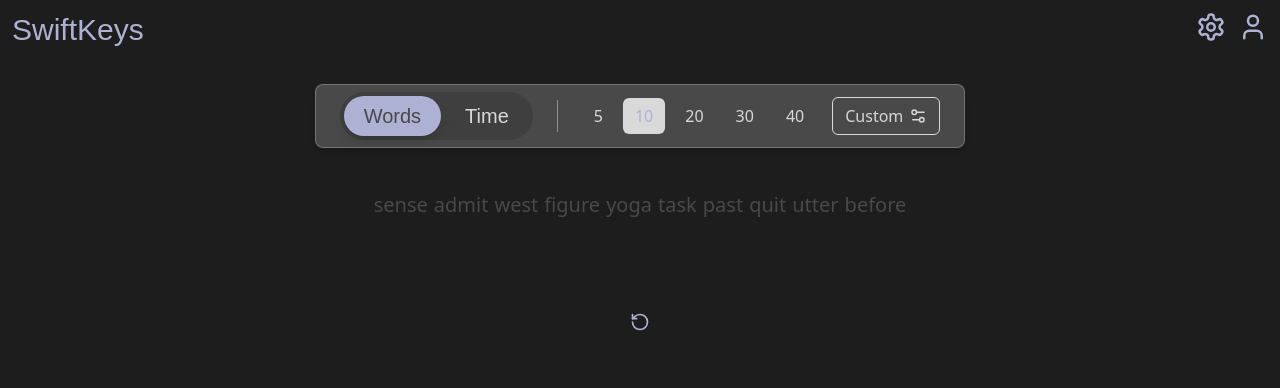
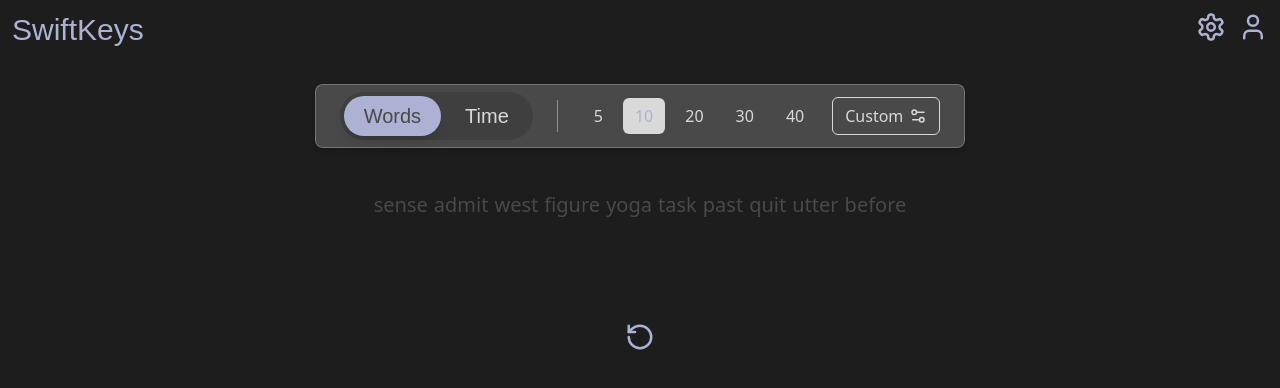
Before and after one commit to qzyx/SwiftKeys, a React (Vite) app: page / in a window 1280 px wide. Shown: the top 388 px of the page. Built offline with nearby package versions, Linux system fonts and the light colour scheme; a web font is replaced by a local one.

Commit message:
working resetbutton

```diff
--- a/src/components/RetryBtn.jsx
+++ b/src/components/RetryBtn.jsx
@@ -1,11 +1,16 @@
 import { RotateCcw } from "lucide-react";
+import { useEffect } from "react";
+import { useSelector } from "react-redux";
 
-function RetryBtn() {
+function RetryBtn({ handleReset }) {
   return (
-    <div className="flex w-full h-10 text-primary justify-center my-20 ">
-      <button className=" p-3 hover:text-tertiary rounded-full transition-all duration-150 hover:bg-tertiary/20 cursor-pointer group   flex items-center ">
+    <div className="flex w-full  text-primary justify-center my-20 ">
+      <button
+        onClick={handleReset}
+        className=" p-5 hover:text-tertiary rounded-full transition-all duration-150 hover:bg-tertiary/20 cursor-pointer group   flex items-center "
+      >
         <span className="rotate-0 group-hover:-rotate-180 focus:-rotate-180 transition-transform ease-in-out duration-550">
-          <RotateCcw size={20}></RotateCcw>
+          <RotateCcw size={30}></RotateCcw>
         </span>
       </button>
     </div>
--- a/src/components/Test.jsx
+++ b/src/components/Test.jsx
@@ -1,6 +1,7 @@
 import { useSelector } from "react-redux";
 import { englishWords } from "../assets/words/english";
 import React, { useState, useEffect } from "react";
+import RetryBtn from "./RetryBtn";
 
 function Test() {
   const option = useSelector((state) => state.testSettings.option);
@@ -14,12 +15,7 @@
   useEffect(() => {
     document.addEventListener("keydown", (event) => {
       if (event.key === reset_key) {
-        event.preventDefault();
-        const randomWords = [];
-        for (let i = 0; i < count; i++) {
-          randomWords.push(get_random(englishWords));
-        }
-        setWords(randomWords);
+        handleReset();
       }
     });
   }, [reset_key]);
@@ -40,8 +36,24 @@
       setWords(randomWords);
     }
   }, [option, count]);
-
+  function handleReset() {
+    if (option === "words") {
+      const randomWords = [];
+      for (let i = 0; i < count; i++) {
+        randomWords.push(get_random(englishWords));
+      }
+      setWords(randomWords);
+    } else {
+      // Get random letters
+      const randomWords = [];
+      for (let i = 0; i < 100; i++) {
+        randomWords.push(get_random(englishWords));
+      }
+      setWords(randomWords);
+    }
+  }
   return (
+    <div className="flex flex-col">
       <div
         className={`flex px-2 sm:px-6 md:px-10 lg:px-12 flex-wrap text-secondary overflow-hidden  ${
           font_size === "sm"
@@ -78,6 +90,10 @@
           </div>
         ))}
       </div>
+      <div >
+        <RetryBtn handleReset={handleReset}></RetryBtn>
+      </div>
+    </div>
   );
 }
 
--- a/src/features/Settings/SettingsSlice.js
+++ b/src/features/Settings/SettingsSlice.js
@@ -4,7 +4,7 @@
   name: "settings",
   initialState: {
     theme: "Default",
-    quick_start: "Tab",
+    quick_start: "off",
     max_line_width: 80,
     font_size: "md",
     smooth_scrolling: false,
--- a/src/pages/Home.jsx
+++ b/src/pages/Home.jsx
@@ -8,6 +8,9 @@
   const max_line_width = useSelector((state) => state.settings.max_line_width);
   const theme = useSettings();
 
+
+
+
   return (
     <div className="w-full">
       <div>
@@ -16,9 +19,7 @@
       <div className={`flex justify-center max-w-[${max_line_width}%] `}>
         <Test></Test>
       </div>
-      <div>
-        <RetryBtn></RetryBtn>
-      </div>
+
     </div>
   );
 }
```
Lines whose indentation alone changed are shown as unchanged.
